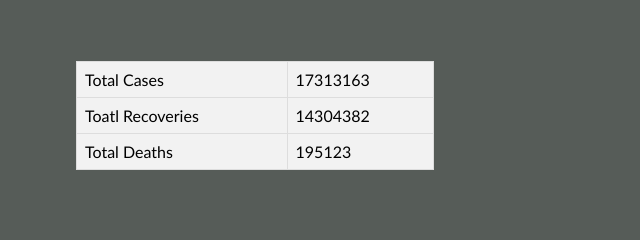
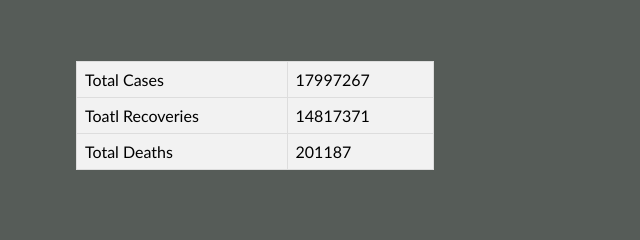
Before and after one commit to indeblue/Statsopedia, a plain HTML site: page index.html in a window 1280 px wide. Shown: the part 130-370 px from the top of the page, 640-1280 px from the left. Drawn offline with Linux system fonts and the light colour scheme.

Commit message:
Update index.html

```diff
--- a/index.html
+++ b/index.html
@@ -56,14 +56,14 @@
             <tr>
                 <td>Total Cases</td>
                 <td>
-                    <div class="count" data-target="17313163"></div>
+                    <div class="count" data-target="17997267"></div>
                 </td>
 
             </tr>
             <tr>
                 <td>Toatl Recoveries</td>
                 <td>
-                    <div class="count" data-target="14304382"></div>
+                    <div class="count" data-target="14817371"></div>
                 </td>
 
 
@@ -73,7 +73,7 @@
 
                 <td>Total Deaths</td>
                 <td>
-                    <div class="count" data-target="195123"></div>
+                    <div class="count" data-target="201187"></div>
                 </td>
 
             </tr>
```
